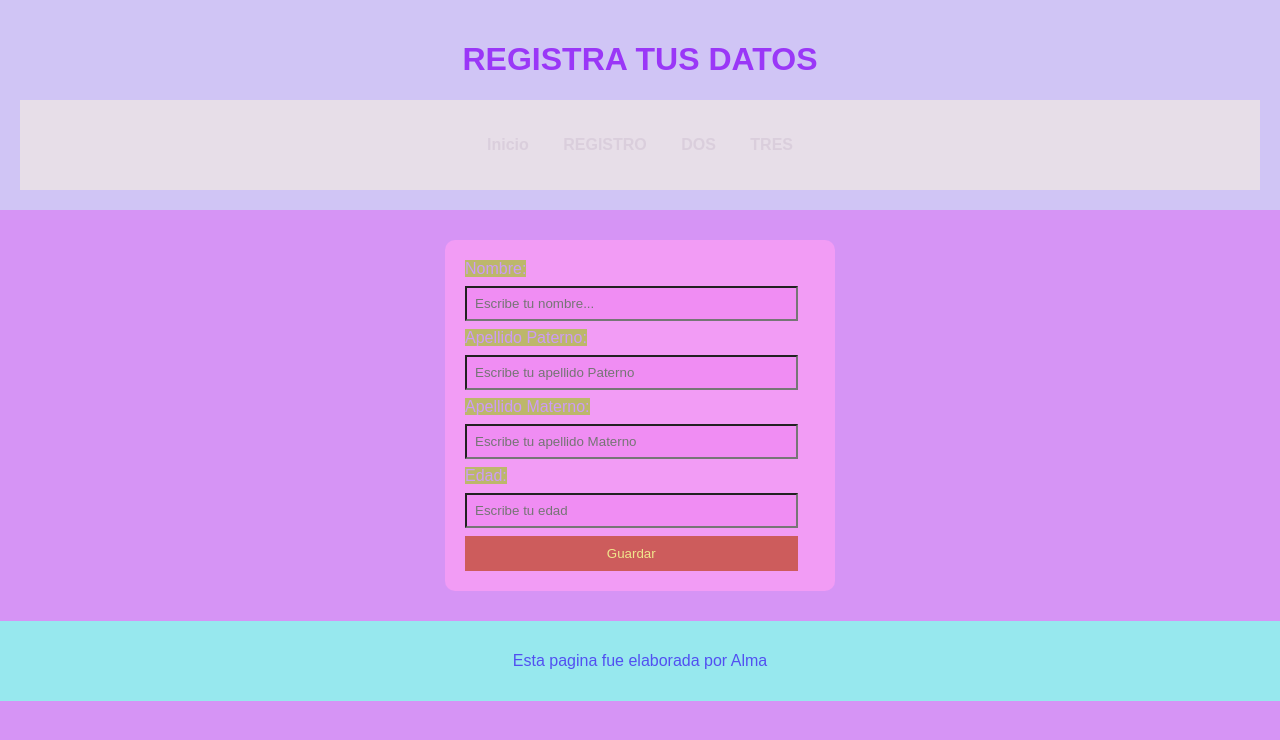
After one commit to qlmqghy28/AMGH, a Django app: template GONZALEZ/templates/GONZALEZ/formregistro.html in a window 1280 px wide. The commit adds this page. Shown: the top 740 px of the page. Run offline with Django 5.2, Linux system fonts and the light colour scheme; the template is opened without the code that fills it, so the values that code supplies are empty.

Commit message:
Realize un formulario

```diff
--- a/GONZALEZ/static/gonzalez/estilos.css
+++ b/GONZALEZ/static/gonzalez/estilos.css
@@ -1,21 +1,21 @@
 body {
     font-family: Arial, sans-serif;
     margin: 0;
-    background-color: #f59ccd;
-    color: #333;
+    background-color: #d592f5f8;
+    color: #cd9bf7;
 }
 
 /* ENCABEZADO */
 header {
-    background-color: rgb(240, 129, 212);
-    color: black;
+    background-color: rgb(208, 197, 245);
+    color: rgb(154, 55, 247);
     text-align: center;
     padding: 20px;
 }
 
 /* MENÚ */
 nav {
-    background-color: #e3dce4;
+    background-color: hsl(294, 19%, 89%);
     padding: 10px;
 }
 nav ul {
@@ -29,18 +29,18 @@ nav li {
 }
 
 nav a {
-    color: rgb(233, 4, 35);
+    color: hsla(288, 17%, 83%, 0.911);
     text-decoration: none;
     font-weight: bold;
 }
 
 nav a:hover {
-    color: #fd5df0;
+    color: hsl(293, 78%, 82%);
 }
 
 /* CONTENIDO PRINCIPAL */
 .bienvenida {
-    background-color: white;
+    background-color: rgb(215, 181, 238);
     text-align: center;
     padding: 50px 20px;
     margin: 30px;
@@ -58,8 +58,33 @@ nav a:hover {
 
 /* PIE DE PÁGINA */
 footer {
-    background-color: rgb(190, 8, 160);
-    color: white;
+    background-color: rgb(151, 232, 238);
+    color: rgb(82, 80, 241);
     text-align: center;
     padding: 15px;
 }
+form {
+    background-color: rgb(242, 156, 245);
+    width: 350px;
+    margin: 30px auto;
+    padding: 20px;
+    border-radius: 10px;
+}
+input, select, textarea{
+    width: 95%;
+    padding: 8px;
+    margin: 8px 0;
+    box-sizing: border-box;
+    background-color: rgb(240, 141, 243);
+}
+button{
+    background-color: indianred;
+    color:khaki;
+    padding: 10px;
+    border: none;
+    width: 95%;
+    cursor:pointer;
+}
+label{
+     background-color: darkkhaki;
+}
--- /dev/null
+++ b/GONZALEZ/templates/GONZALEZ/formregistro.html
@@ -0,0 +1,43 @@
+{% load static %}
+<!DOCTYPE html>
+<html lang="es">
+<head>
+    <meta charset="UTF-8">
+    <meta name="viewport" content="width=device-width, initial-scale=1.0">
+    <title>REGISTRO</title>
+    <link rel="stylesheet" href="{% static 'gonzalez/estilos.css' %}">
+</head>
+<body>
+    <!-- ENCABEZADO -->
+    <header>
+        <h1>REGISTRA TUS DATOS</h1>
+
+        <!-- MENÚ DE NAVEGACIÓN -->
+        <nav>
+            <ul>
+                <li><a href="#inicio">Inicio</a></li>
+                <li><a href="#registro">REGISTRO</a></li>
+                <li><a href="#">DOS</a></li>
+                <li><a href="#">TRES</a></li>
+            </ul>
+        </nav>
+    </header>
+<form method="POST">
+     <label>Nombre:</label>
+     <input type="text" name="nombre" placeholder="Escribe tu nombre..." required>
+     <label>Apellido Paterno:</label>
+     <input type="text" name="apellidop" placeholder="Escribe tu apellido Paterno" required>
+     <label>Apellido Materno:</label>
+     <input type="text" name="apellidom" placeholder="Escribe tu apellido Materno">
+     <label>Edad:</label>
+     <input type="number" name="edad" min="14" max="25" placeholder="Escribe tu edad" required>
+     <button type="submit">Guardar</button>
+</form>
+
+    <!-- PIE DE PÁGINA -->
+    <footer>
+        <p>Esta pagina fue elaborada por Alma</p>
+    </footer>
+
+</body>
+</html>
--- a/GONZALEZ/views.py
+++ b/GONZALEZ/views.py
@@ -2,3 +2,5 @@ from django.shortcuts import render
 
 def inicio (request):
      return render (request, "GONZALEZ/inicio.html")
+def registro(request):
+    return render(request,  'GONZALEZ/formregistro.html')
```
Also changed, not shown: GONZALEZ/templates/GONZALEZ/inicio.html (+4 -4 lines).
